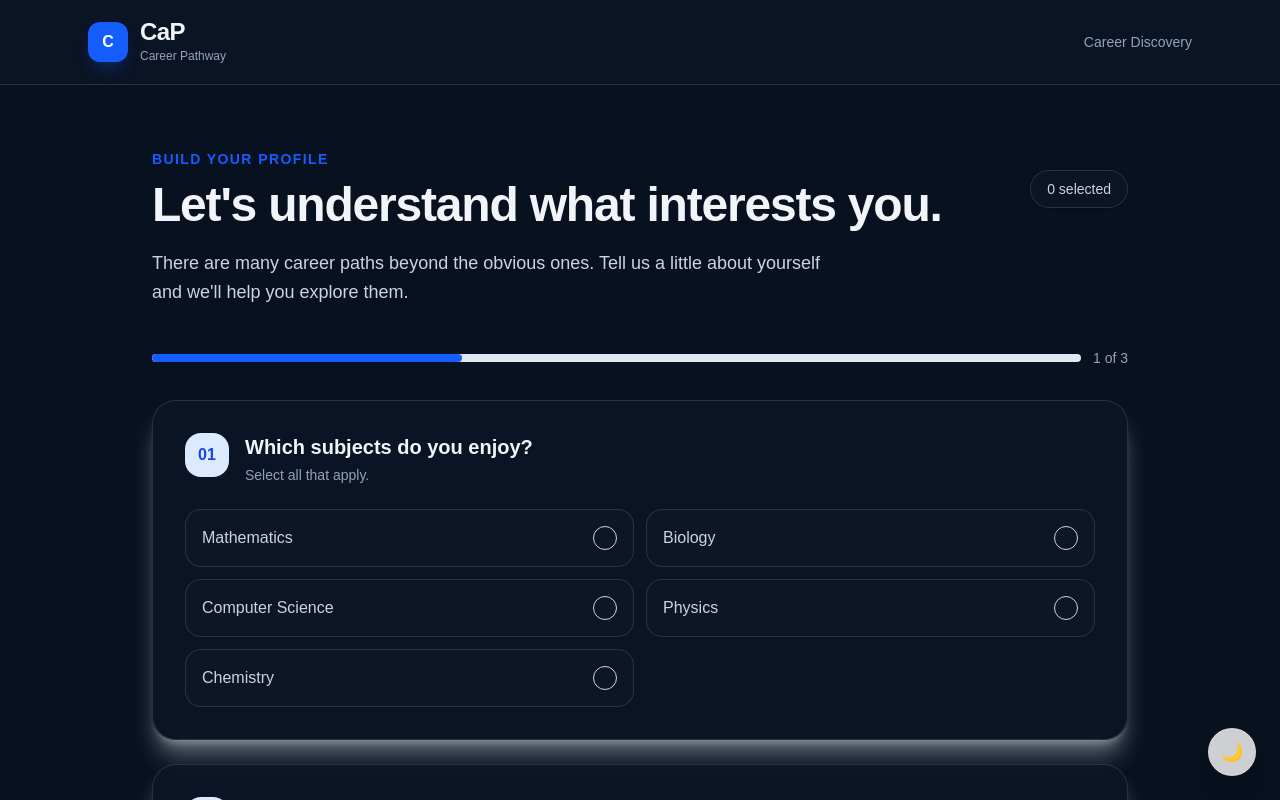
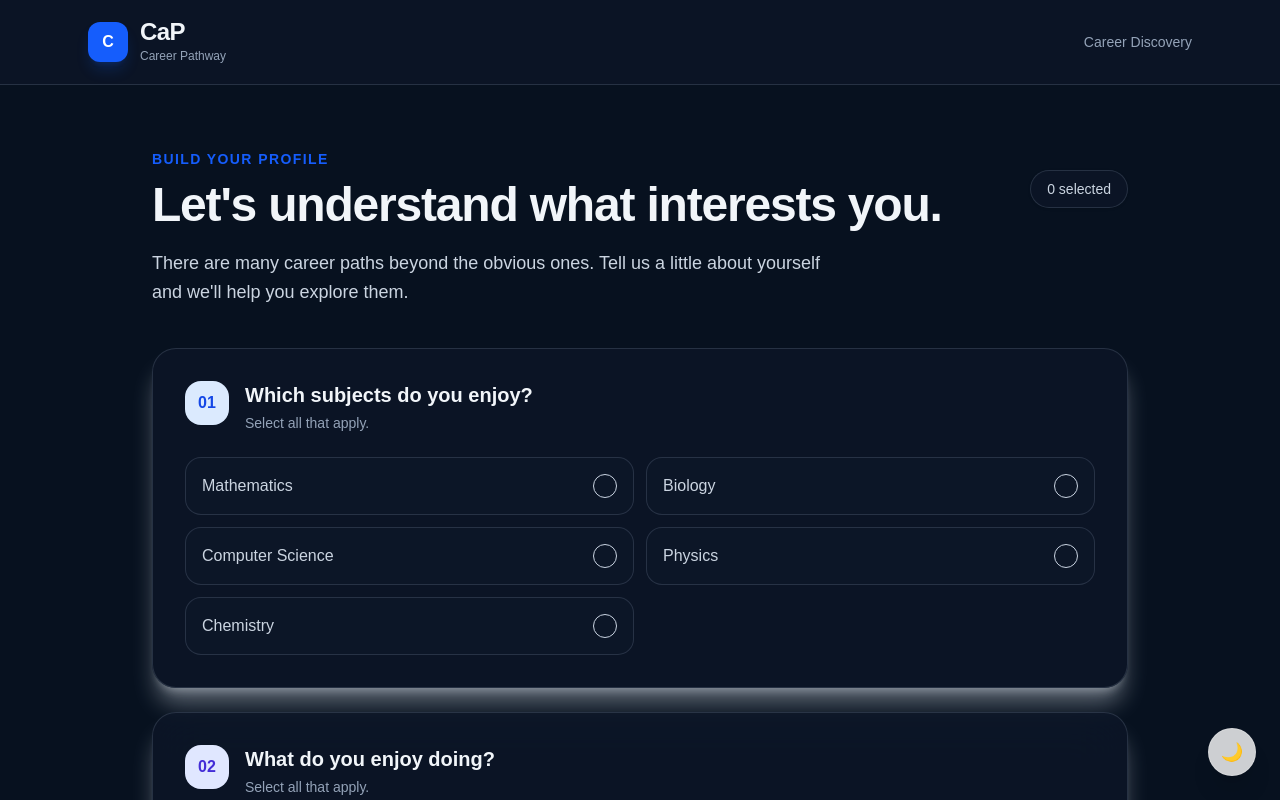
Before and after one commit to bhargavp20/career-pathway-platform, a Next.js app: page /explore in a window 1280 px wide. Shown: the top 800 px of the page. Built offline with nearby package versions, Linux system fonts and the light colour scheme.

Commit message:
Update page.tsx

```diff
--- a/src/app/explore/page.tsx
+++ b/src/app/explore/page.tsx
@@ -127,19 +127,6 @@ export default function Explore() {
 
         </div>
 
-
-        {/* Progress */}
-        <div className="mb-8 flex items-center gap-3">
-
-          <div className="h-2 flex-1 overflow-hidden rounded-full bg-slate-200">
-            <div className="h-full w-1/3 rounded-full bg-blue-600" />
-          </div>
-
-          <span className="text-sm font-medium text-slate-500">
-            1 of 3
-          </span>
-
-        </div>
 
 
         {/* Subjects */}
```
